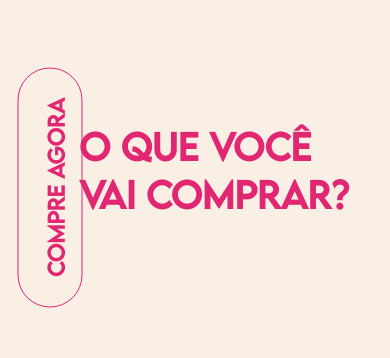
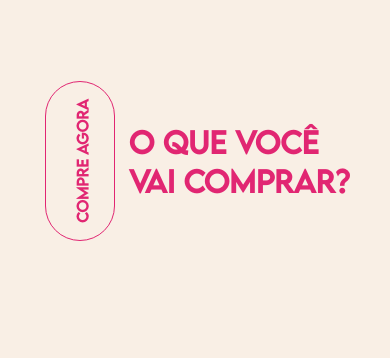
Before and after one commit to LucasCondeFerreira/Site_gabiDesignns, a Next.js app: page /infos in a window 390 px wide. Shown: the part 130-488 px from the top of the page. Built offline with nearby package versions, Linux system fonts and the light colour scheme.

Commit message:
Mobile and Desk 1.09v

```diff
--- a/src/ui/components/data-display/button/Button.tsx
+++ b/src/ui/components/data-display/button/Button.tsx
@@ -97,7 +97,6 @@ export const ButtonDois: React.FC<ButtonDoisProps> = (props) => {
 
 const DivButtonTres = styled("a")`
   display: block;
-  z-index: 8;
   width: 340px;
   height: 70px;
   margin: 3rem auto;
@@ -111,38 +110,6 @@ const DivButtonTres = styled("a")`
   transform: rotate(-90deg);
   background: transparent;
 
-  @media (max-width: 380px) {
-    display: none;
-  }
-
-  @media (min-width: 381px) and (max-width: 450px) {
-    width: 240px;
-    height: 65px;
-    top: 2rem;
-    left: -42%;
-  }
-
-  @media (min-width: 451px) and (max-width: 560px) {
-    width: 240px;
-    height: 65px;
-    top: 2rem;
-    left: -37%;
-  }
-
-  @media (min-width: 561px) and (max-width: 664px) {
-    width: 240px;
-    height: 65px;
-    top: 2rem;
-    left: -40%;
-  }
-
-  @media (min-width: 665px) and (max-width: 768px) {
-    width: 240px;
-    height: 65px;
-    top: 2rem;
-    left: -25%;
-  }
-
   :hover {
     background-color: ${({ theme }) => theme.palette.secondary.light};
   }
@@ -155,6 +122,31 @@ const DivButtonTres = styled("a")`
     color: ${({ theme }) => theme.palette.primary.main};
     text-align: center;
     align-items: center;
+  }
+
+  @media (max-width: 370px) {
+    display: none;
+  }
+
+  @media (min-width: 371px) and (max-width: 768px) {
+    display: block;
+    width: 160px;
+    height: 70px;
+    margin: 0;
+    padding-top: 0.2rem;
+    position: absolute;
+    top: 16rem;
+    left: 0%;
+
+    > h4 {
+      width: 100%;
+      margin-top: 1.4rem;
+
+      font-size: 0.9em;
+      color: ${({ theme }) => theme.palette.primary.main};
+      text-align: center;
+      align-items: center;
+    }
   }
 `;
 
--- a/src/ui/components/surface/SectionText/SectionText.tsx
+++ b/src/ui/components/surface/SectionText/SectionText.tsx
@@ -250,52 +250,57 @@ const DivText4 = styled("div")`
   width: 100%;
   padding: 12rem 0 6rem 12.5rem;
 
-  @media (max-width: 768px) {
-    padding-top: 10rem;
-    padding-bottom: 10rem;
-    padding-left: 17%;
+  > span > h1 {
+    color: ${({ theme }) => theme.palette.primary.main};
   }
 
   background-color: ${({ theme }) => theme.palette.primary.light};
   border-bottom: 8rem ${({ theme }) => theme.palette.secondary.main} solid;
   background-size: contain;
-`;
 
-const DivEspaco = styled("div")`
-  display: flex;
-  -webkit-box-flex: 0;
-  -ms-flex: 0 0 100%;
-  flex: 0 0 100%;
-  max-width: 100%;
-  width: 100%;
-  background-color: transparent;
-
-  margin: 0 auto;
-  position: relative;
-
-  gap: 28px;
+  @media (max-width: 768px) {
+    padding-top: 13rem;
+    padding-bottom: 10rem;
     > span > h1 {
-    color: ${({ theme }) => theme.palette.primary.main};
+      font-size: 1.8em;
+    }
   }
 
-  @media (max-width: 768px) {
-    padding-top: 3rem;
-    padding-left: 0.8rem;
-    > span > h1 {
-      font-size: 2.2em;
+  @media (min-width: 701px) and (max-width: 768px) {
+    padding-left: 17%;
   }
+
+  @media (min-width: 631px) and (max-width: 700px) {
+    padding-left: 19%;
+  }
+
+  @media (min-width: 561px) and (max-width: 630px) {
+    padding-left: 21%;
+  }
+
+  @media (min-width: 496px) and (max-width: 560px) {
+    padding-left: 24%;
+  }
+
+  @media (min-width: 421px) and (max-width: 495px) {
+    padding-left: 28%;
+  }
+
+  @media (min-width: 371px) and (max-width: 420px) {
+    padding-left: 33%;
+  }
+  @media (max-width: 370px) {
+    padding-left: 20%;
   }
 `;
 
 export const SectionTextoQuatro = () => {
   return (
     <DivText4>
-      <DivEspaco>
       <ButtonTres href="https://google.com" text={"COMPRE AGORA"} />
       <H1White>
         O QUE VOCÊ <br /> VAi COMPRAR?
       </H1White>
-      </DivEspaco>
     </DivText4>
   );
 };
@@ -806,46 +811,55 @@ const DivText9 = styled("div")`
   min-height: 320px;
   background-color: ${({ theme }) => theme.palette.primary.light};
 
-  @media (max-width: 768px) {
-    padding-top: 10rem;
-    padding-bottom: 10rem;
-    padding-left: 5.5rem;
-  }
-`;
-
-const DivRelative = styled("div")`
-  display: flex;
-  -webkit-box-flex: 0;
-  -ms-flex: 0 0 100%;
-  flex: 0 0 100%;
-  max-width: 100%;
-  width: 100%;
-  position: relative;
-
-  gap: 28px;
-
   > span > h1 {
     color: ${({ theme }) => theme.palette.primary.main} !important;
   }
 
   @media (max-width: 768px) {
-    padding-top: 3rem;
-    padding-left: 0.5rem;
+    padding-top: 13rem;
+    padding-bottom: 10rem;
     > span > h1 {
-      font-size: 2.2em;
+      font-size: 1.8em;
     }
+  }
+
+  @media (min-width: 701px) and (max-width: 768px) {
+    padding-left: 17%;
+  }
+
+  @media (min-width: 631px) and (max-width: 700px) {
+    padding-left: 19%;
+  }
+
+  @media (min-width: 561px) and (max-width: 630px) {
+    padding-left: 21%;
+  }
+
+  @media (min-width: 496px) and (max-width: 560px) {
+    padding-left: 24%;
+  }
+
+  @media (min-width: 421px) and (max-width: 495px) {
+    padding-top: 12rem;
+    padding-left: 28%;
+  }
+
+  @media (min-width: 371px) and (max-width: 420px) {
+    padding-top: 12rem;
+    padding-left: 33%;
+  }
+  @media (max-width: 370px) {
+    padding-left: 20%;
   }
 `;
 
 export const SectionTextoNove = () => {
   return (
     <DivText9>
-      <DivRelative>
       <H1White>
         BRANDING É <br /> MAIS QUE UMA LOGO
       </H1White>
       <ButtonTres href="https://google.com" text={"COMPRE AGORA"} />
-      </DivRelative>
     </DivText9>
   );
 };
```
Lines whose indentation alone changed are shown as unchanged.
